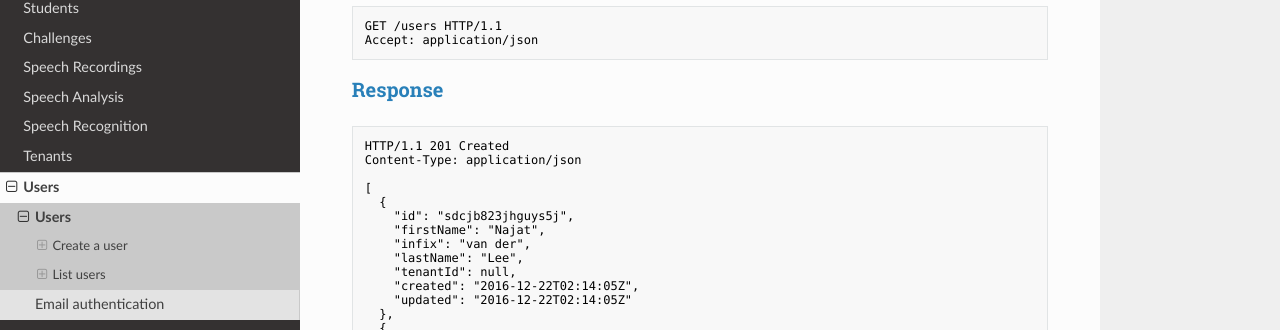
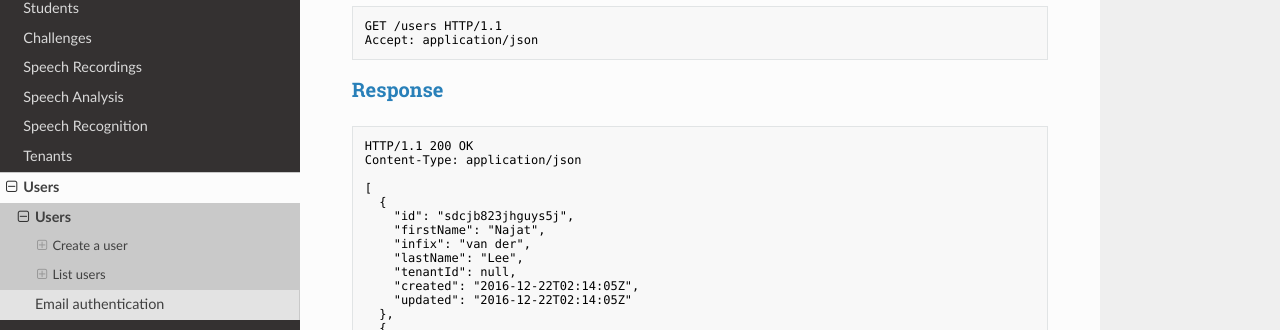
Before and after one commit to joggienl/itslanguage-docs, an MkDocs documentation site: the page built from docs/api/users.md, in a window 1280 px wide and 900 px high, scrolled down 1083 px. Shown: the part 245-575 px from the top of the window. Built offline with MkDocs 1.6.1, drawn with Linux system fonts in a browser that asks for light colours; nearby versions of some CDN libraries; old or Windows-style settings are respelled for this version of MkDocs; some of the changed text lies outside the part shown.

Commit message:
docs(users): fix list status code
When listing users, a "created" status code does not apply, that
should be an "OK".

````diff
--- a/docs/api/users.md
+++ b/docs/api/users.md
@@ -71,7 +71,7 @@ Accept: application/json
 ### Response
 
 ```http
-HTTP/1.1 201 Created
+HTTP/1.1 200 OK
 Content-Type: application/json
 
 [
````
